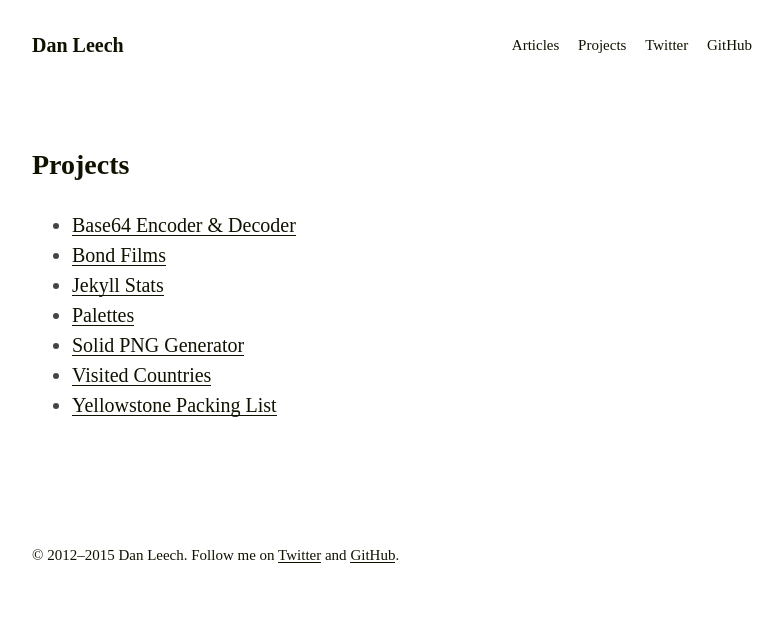
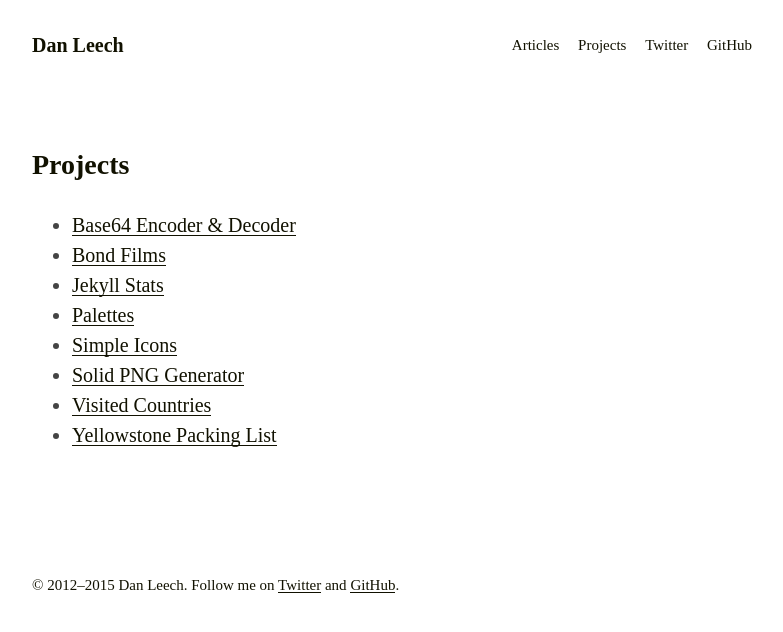
Before and after one commit to danleech/danleech.com, a Jekyll site: the page built from projects/index.md, in a window 1280 px wide. Shown: the top 632 px of the page, without its empty margins (248-1031 px from the left). Built offline with Jekyll 4.4.1, drawn with Linux system fonts in a browser that asks for light colours; some web fonts are replaced; Markdown is read by kramdown in place of the engine named in the settings.

Commit message:
Added Simple Icons

```diff
--- a/projects/index.md
+++ b/projects/index.md
@@ -8,6 +8,7 @@
 - [Bond Films](/projects/bond/)
 - [Jekyll Stats](/projects/jekyll-stats/)
 - [Palettes](/projects/palettes/)
+- [Simple Icons](https://simpleicons.org)
 - [Solid PNG Generator](/projects/png-generator/)
 - [Visited Countries](/projects/visited-countries/)
 - [Yellowstone Packing List](/projects/yellowstone-packing-list/)
```
